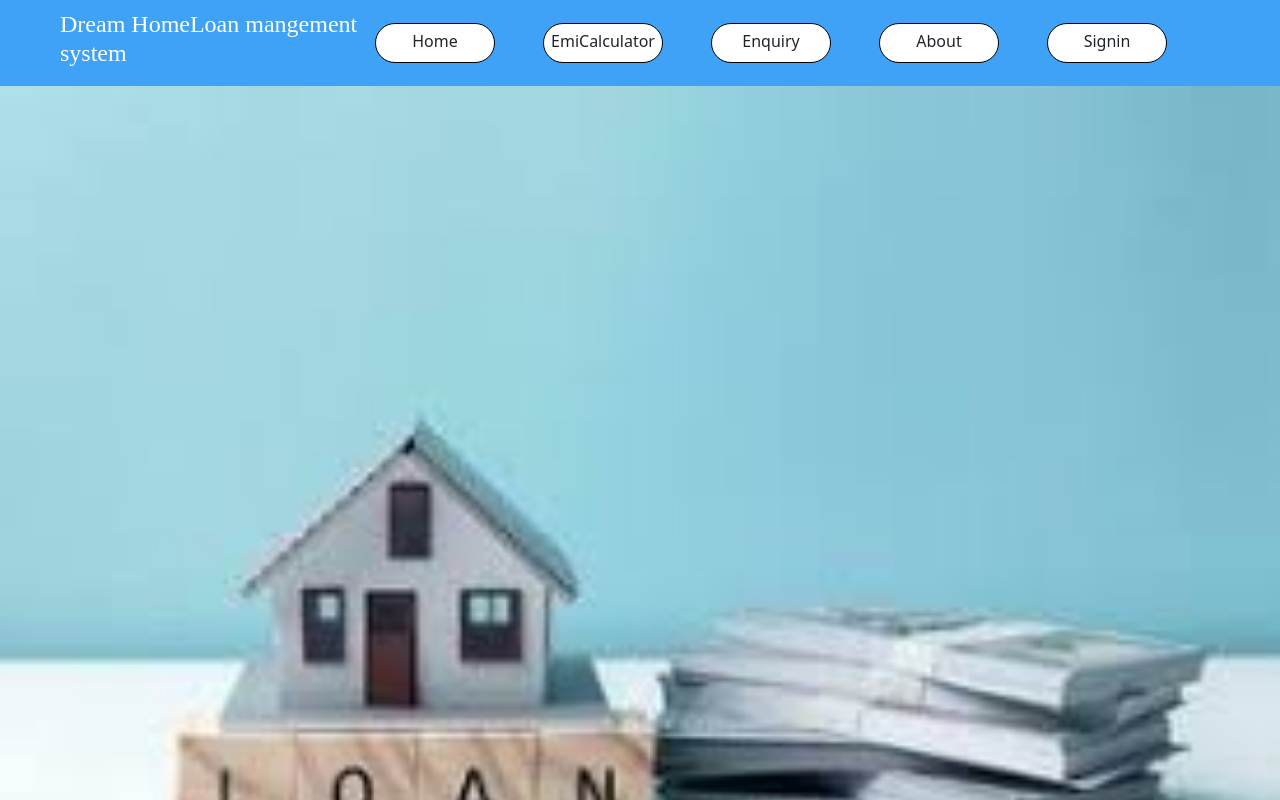
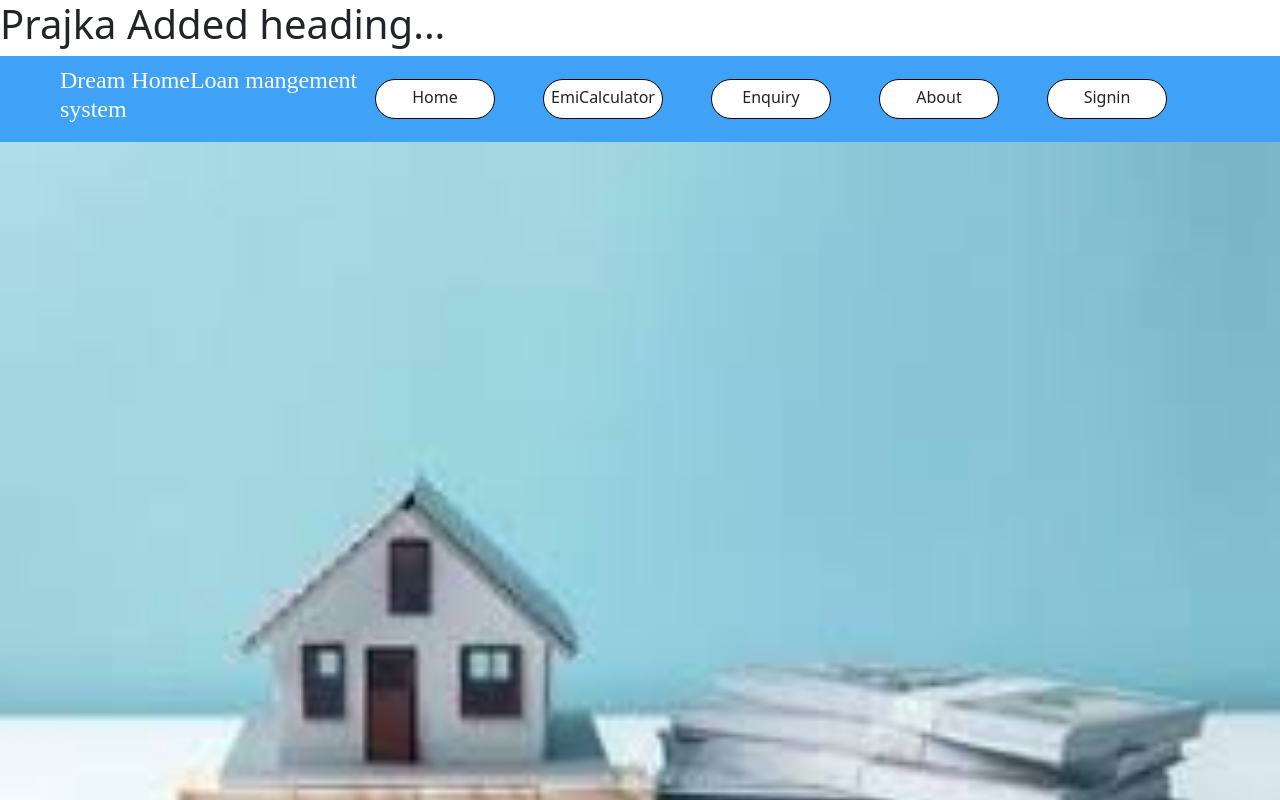
Before and after one commit to PrachiAdhau/HomeLoanFrontEnd, a React (Create React App) app: page / in a window 1280 px wide. Shown: the top 800 px of the page. Built offline with nearby package versions, Linux system fonts and the light colour scheme.

Commit message:
headding added App.js by prajkta

```diff
--- a/src/App.js
+++ b/src/App.js
@@ -7,6 +7,7 @@ import Home from './includes/Home';
 function App() {
   return (
     <div className="App">
+      <h1>Prajka Added heading...</h1>
       <BrowserRouter>
       <Routes>
         {/* <Route path='/' element={<Navigate to={'/home'}/>}></Route> */}
```
